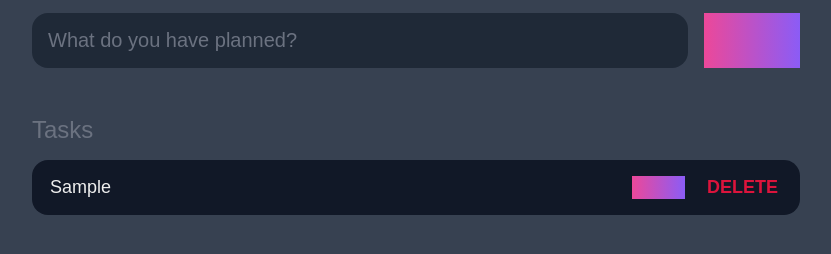
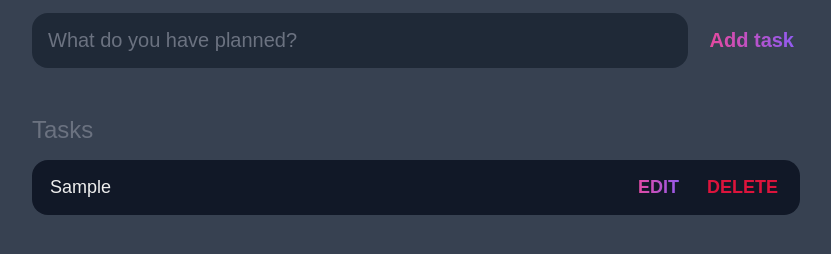
Before and after one commit to RakshithaRak/todolist, a plain HTML site: page index.html in a window 1280 px wide. Both pictures are taken after typing "Sample" into the empty fields and a click on the input "Add task". Shown: the part 80-334 px from the top of the page, without its empty margins (224-1055 px from the left). Drawn offline with Linux system fonts and the light colour scheme.

Commit message:
updated and completed

```diff
--- a/style.css
+++ b/style.css
@@ -67,7 +67,7 @@ button {
   font-size: 1.25rem;
   font-weight: 700;
   background-image: linear-gradient(to right, var(--pink), var(--purple));
-  /* -webkit-background-clip: text; */
+  -webkit-background-clip: text;
   -webkit-text-fill-color: transparent;
   cursor: pointer;
   transition: 0.4s;
@@ -148,7 +148,7 @@ main {
 
 .task .actions .edit {
   background-image: linear-gradient(to right, var(--pink), var(--purple));
-  /* -webkit-background-clip: text; */
+  -webkit-background-clip: text;
   -webkit-text-fill-color: transparent;
 }
 
```
Also changed, not shown: index.html (+1 -1 lines).
